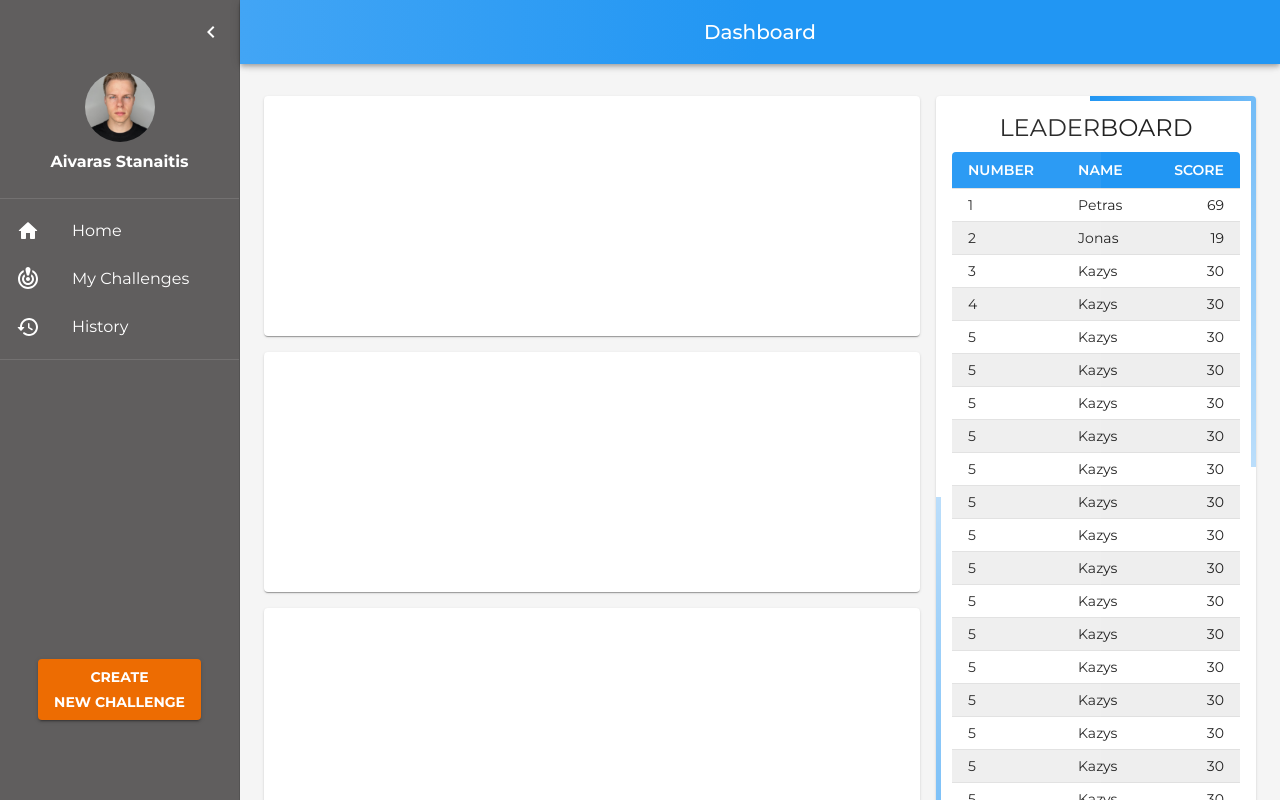
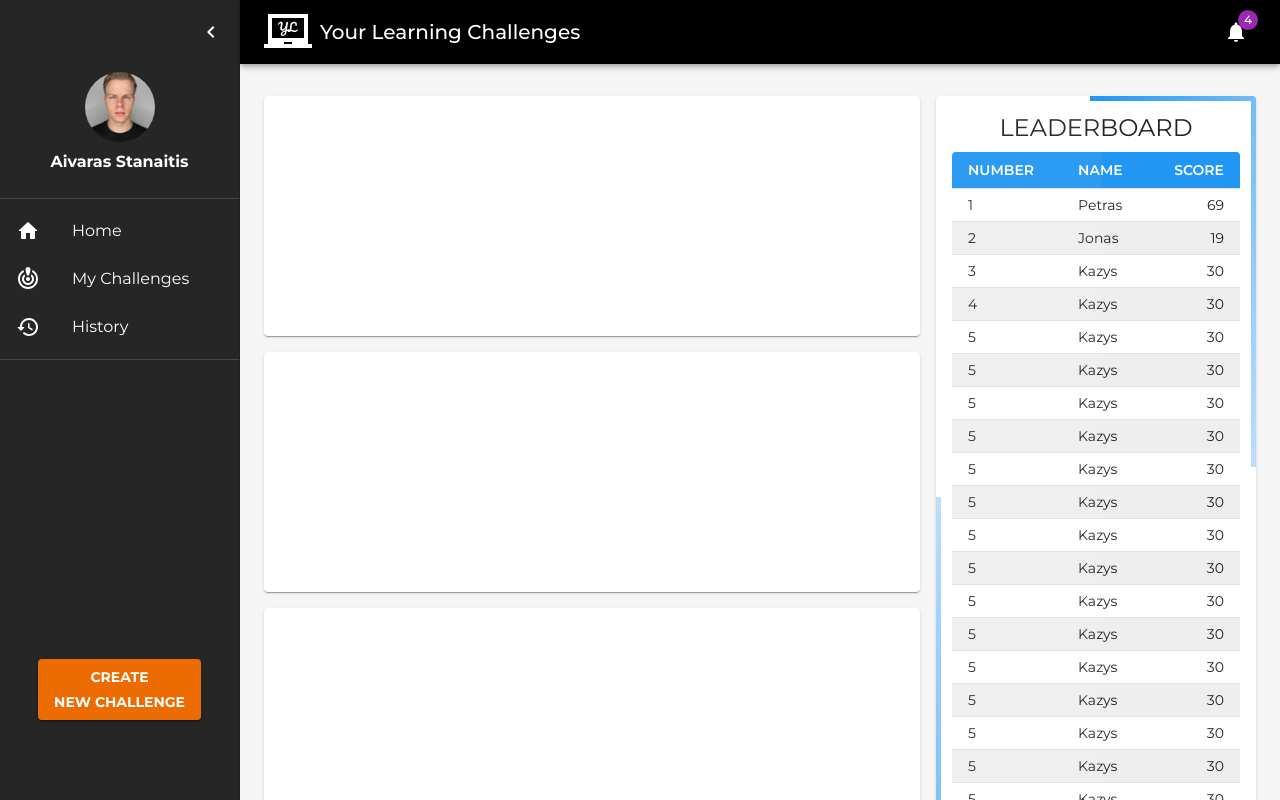
Before and after one commit to aivaraskurseviciusltu/HACKATHON2022, a React (Create React App) app in the folder my-app/: page / in a window 1280 px wide. Built offline with nearby package versions, Linux system fonts and the light colour scheme.

Commit message:
topbar update

```diff
--- a/my-app/src/dashboard/Dashboard.js
+++ b/my-app/src/dashboard/Dashboard.js
@@ -23,6 +23,7 @@ import Orders from './Orders';
 import UserInfo from './UserInfo';
 import theme from '../styles/theme';
 import LeaderboardTable from './LeaderboardTable';
+import logo from '../images/logo.svg'
 
 function Copyright(props) {
   return (
@@ -102,7 +103,7 @@ function DashboardContent() {
           <Toolbar
             sx={{
               pr: "24px", // keep right padding when drawer closed
-              background: 'linear-gradient(270deg, #2196f3 50%, #42a5f5 100%)'
+              backgroundColor: "#000"
             }}
           >
             <IconButton
@@ -117,19 +118,25 @@ function DashboardContent() {
             >
               <MenuIcon />
             </IconButton>
+            <Box sx={{ display: 'flex', flexGrow: 1, gap: 1, alignItems: 'center' }}>
+              <img alt='' src={logo} height="48px" />
               <Typography
                 component="h1"
                 variant="h6"
                 color="inherit"
                 noWrap
-              sx={{ flexGrow: 1 }}
               >
-              Dashboard
+                Your Learning Challenges
               </Typography>
-
+            </Box>
+            <IconButton color="inherit">
+              <Badge badgeContent={4} color="secondary">
+                <NotificationsIcon />
+              </Badge>
+            </IconButton>
           </Toolbar>
         </AppBar>
-        <Drawer variant="permanent" open={open} PaperProps={{ sx: { background: "#605E5E", color: "white", display: "flex", flexDirection: "column", justifyContent: "space-between" } }} >
+        <Drawer variant="permanent" open={open} PaperProps={{ sx: { background: "#262626", color: "white", display: "flex", flexDirection: "column", justifyContent: "space-between" } }} >
           <Box>
             <Toolbar
               sx={{
```
Also changed, not shown: my-app/src/images/logo.svg (added). Lines whose indentation alone changed are shown as unchanged.
